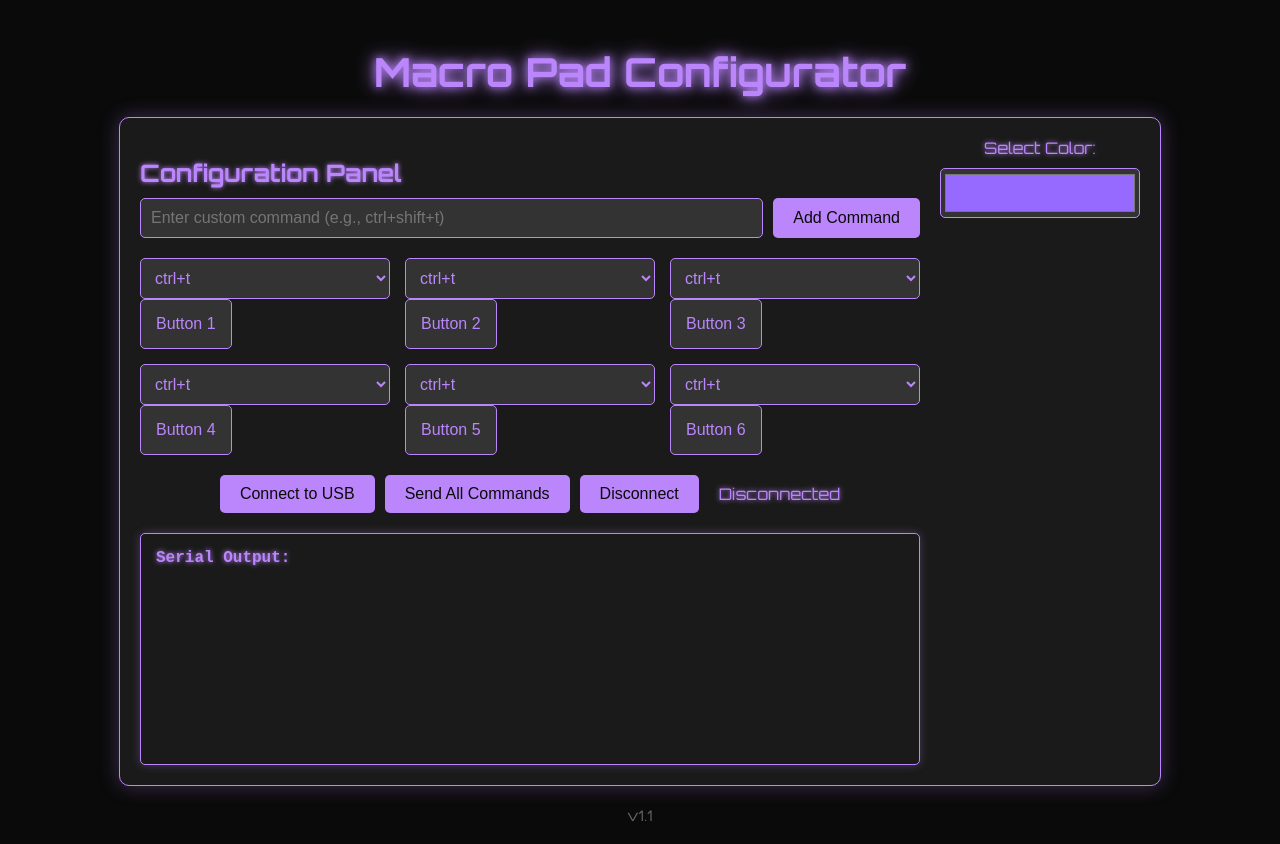
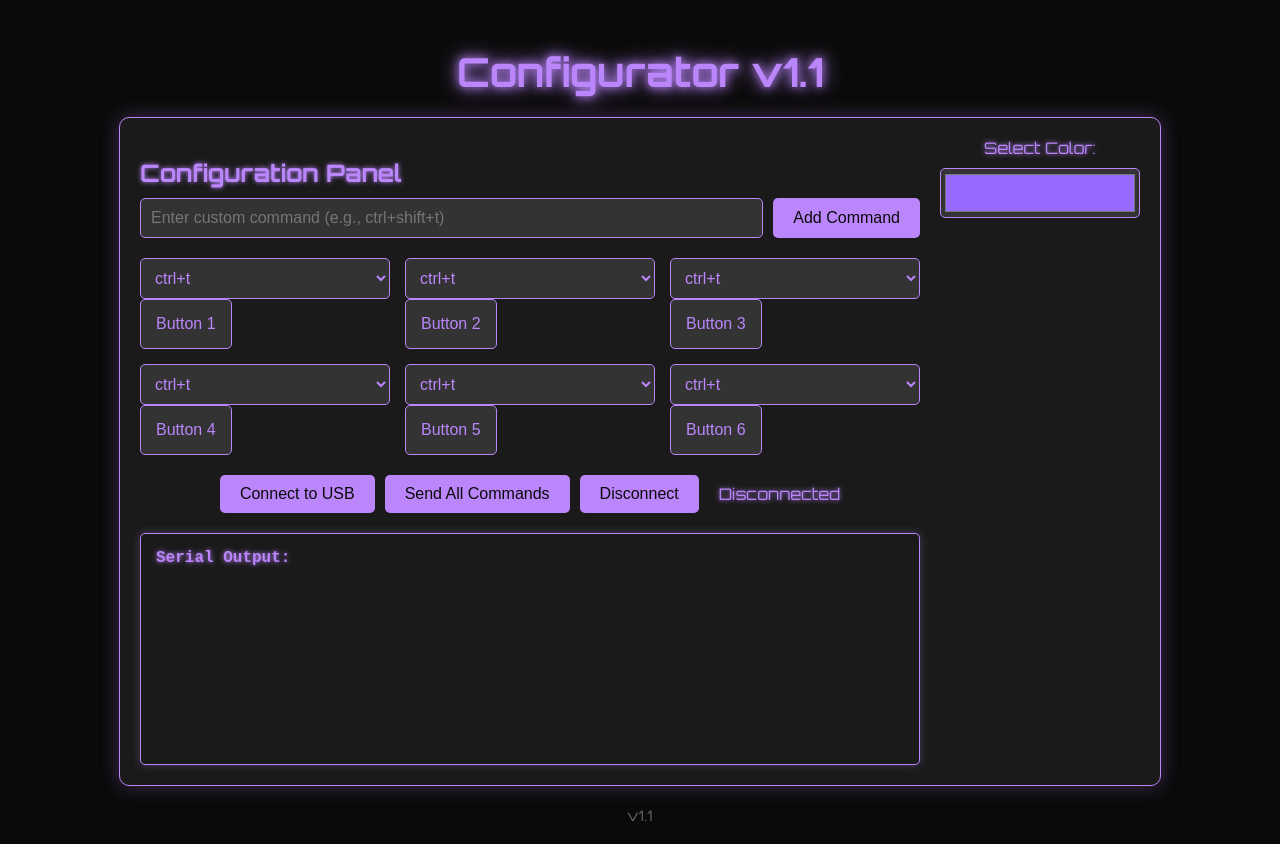
Before and after one commit to its0Cream/Esp32_ble_macro, a plain HTML site: page index.html in a window 1280 px wide. Drawn offline with Linux system fonts and the light colour scheme.

Commit message:
Update index.html

```diff
--- a/index.html
+++ b/index.html
@@ -228,7 +228,7 @@
 </head>
 <body>
 
-    <h1>Macro Pad Configurator</h1>
+    <h1>Configurator v1.1</h1>
     <div class="container">
         <div class="config-panel">
             <h2>Configuration Panel</h2>
```
